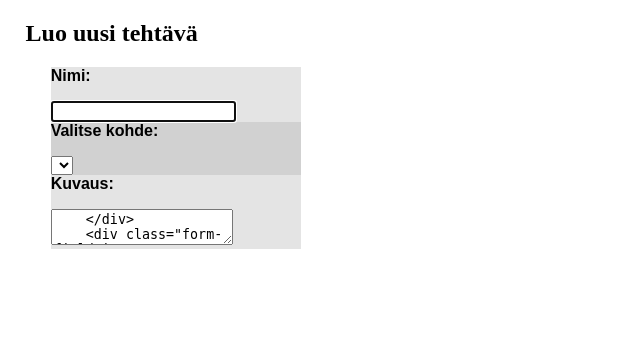
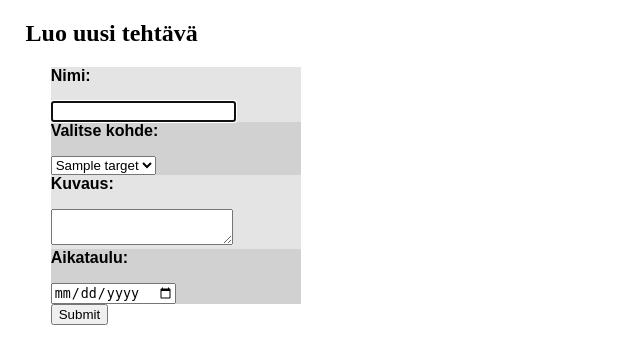
Before and after one commit to mitami/TSOHA-HuoltoKanta, a Flask app: page /actions/new in a window 1280 px wide. Shown: the part 58-422 px from the top of the page, without its empty margins (0-640 px from the left). Run offline with Flask 2, Linux system fonts and the light colour scheme; a user stored in the database is signed in; tables that the repository leaves empty hold one stand-in row (values such as "Sample post"); lists and menus that the app fills with data are empty.

```diff
--- a/application/controllers/action.py
+++ b/application/controllers/action.py
@@ -3,6 +3,7 @@ from flask_login import current_user, login_required
 from application import app, db
 from application.models.executor import Executor
 from application.models.action import Action
+from application.models.target import Target
 
 @app.route("/actions/")
 @login_required
@@ -21,7 +22,8 @@ def actions_get_one(id):
 @app.route("/actions/new")
 @login_required
 def actions_new():
-    return render_template("actions/new.html")
+    targets = Target.query.all()
+    return render_template("actions/new.html", targets=targets)
 
 @app.route("/actions/", methods=["POST"])
 @login_required
@@ -29,6 +31,8 @@ def actions_add_one():
     name = request.form.get("name")
     desc = request.form.get("desc")
     due = request.form.get("due")
+    #todo liitostaulun teko oikein, ja uuden actionin luominen sen mukaan
+    target_id = request.form.get("target_id")
     new = Action(name, desc, due)
 
     db.session().add(new)
--- a/application/models/action.py
+++ b/application/models/action.py
@@ -6,6 +6,7 @@ class Action(Base):
     desc = db.Column(db.String(255), nullable=False)
     done = db.Column(db.Boolean, nullable=False)
 
+
     def __init__(self, desc, due, done):
         self.desc = desc
         self.done = done
--- a/application/templates/actions/new.html
+++ b/application/templates/actions/new.html
@@ -32,10 +32,10 @@
         name="desc"
         required
         maxlength=255
-      >
+      ></textarea>
     </div>
     <div class="form-field-item">
-      <p>TODO: päivämäärävalikko </p>
+      <p>Aikataulu: </p>
       <input
         name="due"
         type="date"
```
Also changed, not shown: application/models/executor.py (+11 -0 lines).
